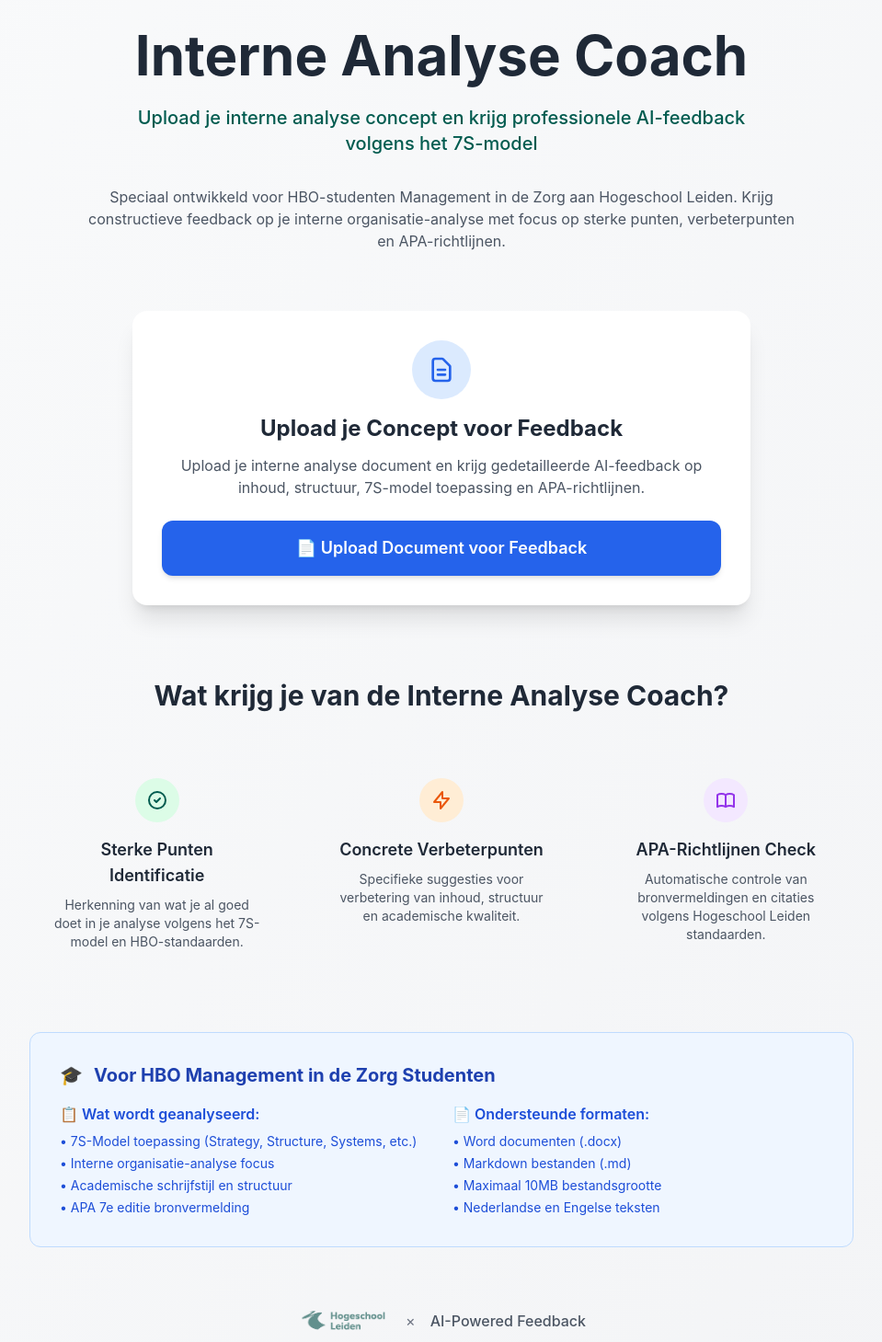
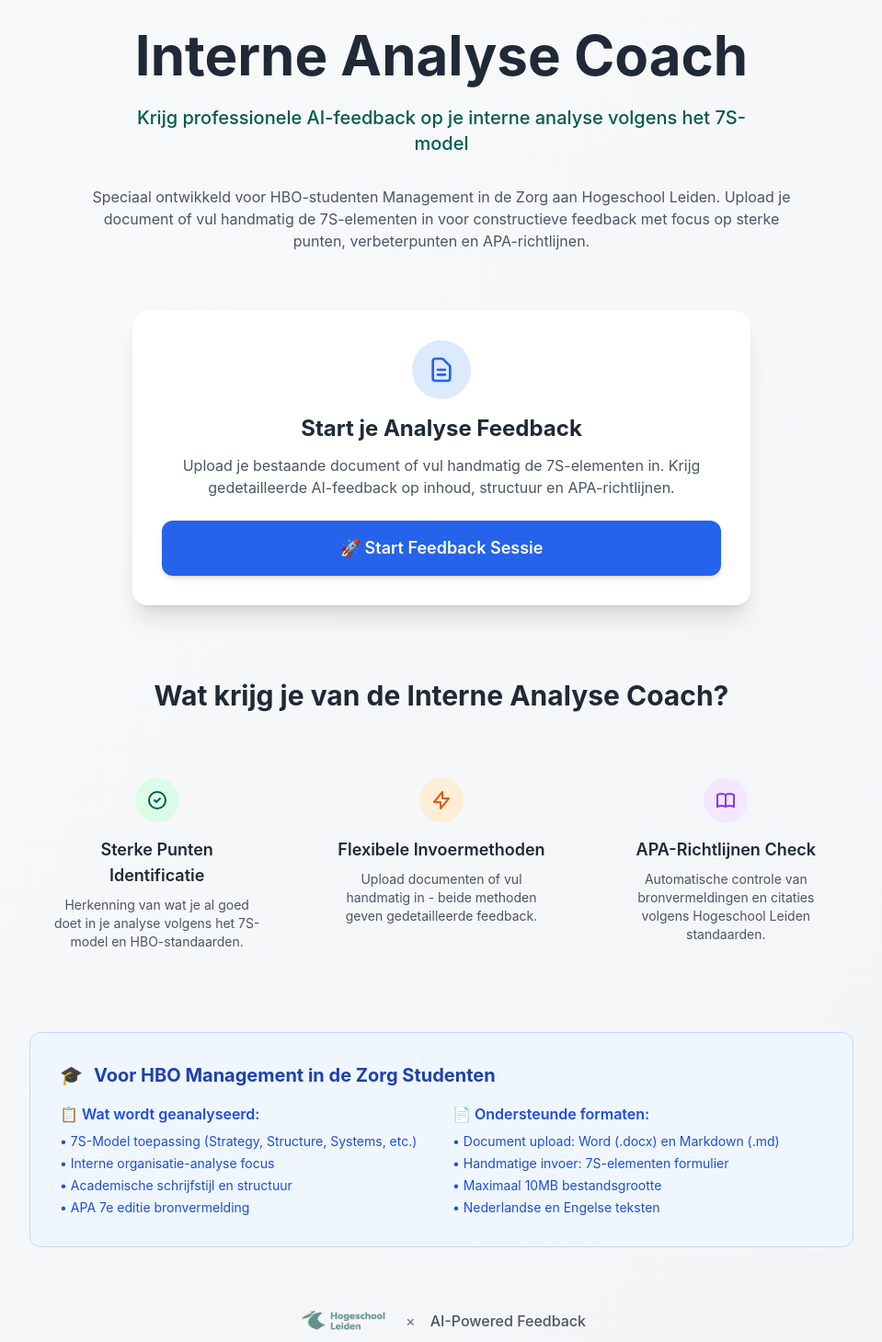
Before and after one commit to SuzannedeGroot1981/Interne-Analyse-Coach, a Next.js app: page / in a window 1280 px wide. Shown: the part 211-1670 px from the top of the page at 92% size, without its empty margins (160-1119 px from the left). Built offline with nearby package versions, Linux system fonts and the light colour scheme.

Commit message:
Update hoofdpagina tekst naar algemene feedback tool

```diff
--- a/pages/index.tsx
+++ b/pages/index.tsx
@@ -26,13 +26,13 @@ export default function Home() {
             </h1>
 
             <p className="text-xl text-primary font-medium mb-8 max-w-2xl mx-auto">
-              Upload je interne analyse concept en krijg professionele AI-feedback volgens het 7S-model
+              Krijg professionele AI-feedback op je interne analyse volgens het 7S-model
             </p>
 
             <p className="text-gray-600 mb-12 max-w-3xl mx-auto">
               Speciaal ontwikkeld voor HBO-studenten Management in de Zorg aan Hogeschool Leiden.
-              Krijg constructieve feedback op je interne organisatie-analyse met focus op sterke punten,
-              verbeterpunten en APA-richtlijnen.
+              Upload je document of vul handmatig de 7S-elementen in voor constructieve feedback
+              met focus op sterke punten, verbeterpunten en APA-richtlijnen.
             </p>
           </div>
 
@@ -46,17 +46,17 @@ export default function Home() {
                   </svg>
                 </div>
                 <h2 className="text-2xl font-bold text-gray-800 mb-3">
-                  Upload je Concept voor Feedback
+                  Start je Analyse Feedback
                 </h2>
                 <p className="text-gray-600 mb-6">
-                  Upload je interne analyse document en krijg gedetailleerde AI-feedback op inhoud,
-                  structuur, 7S-model toepassing en APA-richtlijnen.
+                  Upload je bestaande document of vul handmatig de 7S-elementen in.
+                  Krijg gedetailleerde AI-feedback op inhoud, structuur en APA-richtlijnen.
                 </p>
               </div>
 
               <Link href="/improve">
                 <button className="btn-secondary w-full py-4 px-6 text-lg font-semibold rounded-xl transition-all duration-200 transform hover:scale-105">
-                  📄 Upload Document voor Feedback
+                  🚀 Start Feedback Sessie
                 </button>
               </Link>
             </div>
@@ -87,9 +87,9 @@ export default function Home() {
                     <path strokeLinecap="round" strokeLinejoin="round" strokeWidth={2} d="M13 10V3L4 14h7v7l9-11h-7z" />
                   </svg>
                 </div>
-                <h4 className="text-lg font-semibold text-gray-800 mb-2">Concrete Verbeterpunten</h4>
+                <h4 className="text-lg font-semibold text-gray-800 mb-2">Flexibele Invoermethoden</h4>
                 <p className="text-gray-600 text-sm">
-                  Specifieke suggesties voor verbetering van inhoud, structuur en academische kwaliteit.
+                  Upload documenten of vul handmatig in - beide methoden geven gedetailleerde feedback.
                 </p>
               </div>
 
@@ -127,8 +127,8 @@ export default function Home() {
                 <div>
                   <h4 className="font-semibold mb-2">📄 Ondersteunde formaten:</h4>
                   <ul className="text-sm space-y-1">
-                    <li>• Word documenten (.docx)</li>
-                    <li>• Markdown bestanden (.md)</li>
+                    <li>• Document upload: Word (.docx) en Markdown (.md)</li>
+                    <li>• Handmatige invoer: 7S-elementen formulier</li>
                     <li>• Maximaal 10MB bestandsgrootte</li>
                     <li>• Nederlandse en Engelse teksten</li>
                   </ul>
```
